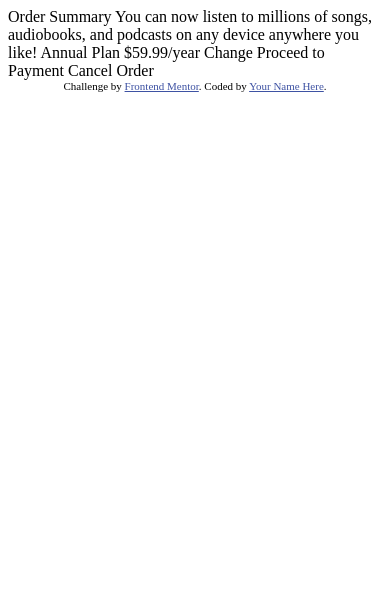
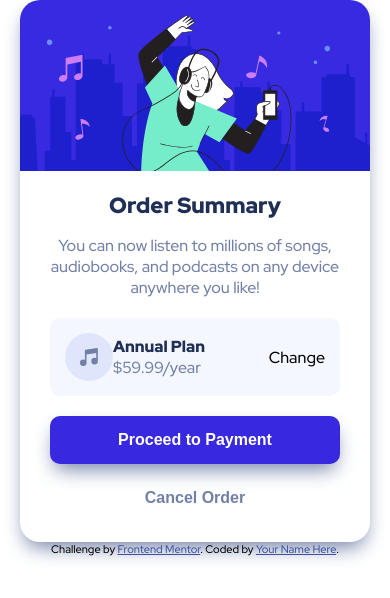
Before and after one commit to aroquega/order-summary-component-main, a plain HTML site: page index.html in a window 390 px wide. Drawn offline with Linux system fonts and the light colour scheme.

Commit message:
avanza con los estilos de la tarjeta en mobile

```diff
--- a/index.html
+++ b/index.html
@@ -2,32 +2,66 @@
 <html lang="en">
 <head>
     <meta charset="UTF-8">
-  <meta name="viewport" content="width=device-width, initial-scale=1.0"> <!-- displays site properly based on user's device -->
+    <meta name="viewport" content="width=device-width, initial-scale=1.0">
+    <!-- displays site properly based on user's device -->
 
     <link rel="icon" type="image/png" sizes="32x32" href="./images/favicon-32x32.png">
+    <link rel="stylesheet" href="styles.css">
 
     <title>Frontend Mentor | Order summary card</title>
 
     <!-- Feel free to remove these styles or customise in your own stylesheet 👍 -->
     <style>
-    .attribution { font-size: 11px; text-align: center; }
-    .attribution a { color: hsl(228, 45%, 44%); }
+        .attribution {
+            font-size: 11px;
+            text-align: center;
+        }
+
+        .attribution a {
+            color: hsl(228, 45%, 44%);
+        }
     </style>
 </head>
 <body>
 
+<article class="card">
+    <img class="card-image" src="images/illustration-hero.svg" alt=""/>
+    <section class="card__body">
+        <header class="card__title">
+            <h1 class="heading center dark-color">
                 Order Summary
-
+            </h1>
+        </header>
+        <p class="paragraph">
             You can now listen to millions of songs, audiobooks, and podcasts on any
             device anywhere you like!
+        </p>
 
+        <section class="pricing-panel">
+            <img src="images/icon-music.svg"/>
+            <div>
+                <span class="text--title">
                 Annual Plan
+                    </span>
+                <span class="text--paragraph">
                 $59.99/year
+                    </span>
+            </div>
+            <a>
+                Change
+            </a>
+        </section>
 
-  Change
-
+        <section class="card__actions">
+            <button class="button button--primary">
                 Proceed to Payment
+            </button>
+            <button class="button button-text">
                 Cancel Order
+            </button>
+        </section>
+    </section>
+</article>
 
 <div class="attribution">
     Challenge by <a href="https://www.frontendmentor.io?ref=challenge" target="_blank">Frontend Mentor</a>.
--- /dev/null
+++ b/styles.css
@@ -0,0 +1,113 @@
+@import url('https://fonts.googleapis.com/css2?family=Red+Hat+Display:wght@500;700;900&display=swap');
+
+*, *::after, *::before {
+    margin: 0;
+    padding: 0;
+    box-sizing: border-box;
+}
+
+html {
+    font-size: 16px;
+    font-family: 'Red Hat Display', sans-serif;
+    font-weight: 500;
+}
+
+:root {
+    --pale-blue: hsl(225, 100%, 94%);
+    --bright-blue: hsl(245, 75%, 52%);
+    --very-pale-blue: hsl(225, 100%, 98%);
+    --desaturated-blue: hsl(224, 23%, 55%);
+    --dark-blue: hsl(223, 47%, 23%);
+
+    --round-factor: 20px;
+}
+
+.card {
+    border-radius: var(--round-factor);
+    margin-inline: 20px;
+    box-shadow: 0px 10px 20px -5px var(--desaturated-blue);
+}
+
+.card__body {
+    padding: 20px 30px;
+}
+
+.card-image {
+    width: 100%;
+    object-fit: contain;
+    display: block;
+    border-start-start-radius: var(--round-factor);
+    border-start-end-radius: var(--round-factor);
+}
+
+.card__actions {
+    display: flex;
+    flex-flow: column nowrap;
+    gap: 10px;
+}
+
+.card__title {
+    margin-block-end: 15px;
+}
+
+.button {
+    border: none;
+    font-size: 1rem;
+    padding-block: 15px;
+    padding-inline: 40px;
+    border-radius: 10px;
+    font-weight: 700;
+}
+
+.button--primary {
+    background-color: var(--bright-blue);
+    color: white;
+    box-shadow: 0px 10px 20px -5px var(--desaturated-blue);
+}
+
+.button-text {
+    background-color: transparent;
+    color: var(--desaturated-blue);
+}
+
+.center {
+    display: flex;
+    justify-content: center;
+}
+
+.heading {
+    font-weight: 900;
+    font-size: 1.375rem;
+}
+
+.dark-color {
+    color: var(--dark-blue);
+}
+
+.paragraph {
+    color: var(--desaturated-blue);
+    font-size: 1rem;
+    text-align: center;
+}
+
+.pricing-panel {
+    display: flex;
+    align-items: center;
+    background-color: var(--very-pale-blue);
+    border-radius: 10px;
+    padding: 15px;
+    margin-block: 20px;
+}
+
+.text--title {
+    font-weight: 900;
+    color: var(--dark-blue);
+}
+
+.text--paragraph {
+    color: var(--desaturated-blue);
+}
+
+.text--normal-size {
+    font-size: 1rem;
+}
```
Lines whose indentation alone changed are shown as unchanged.
